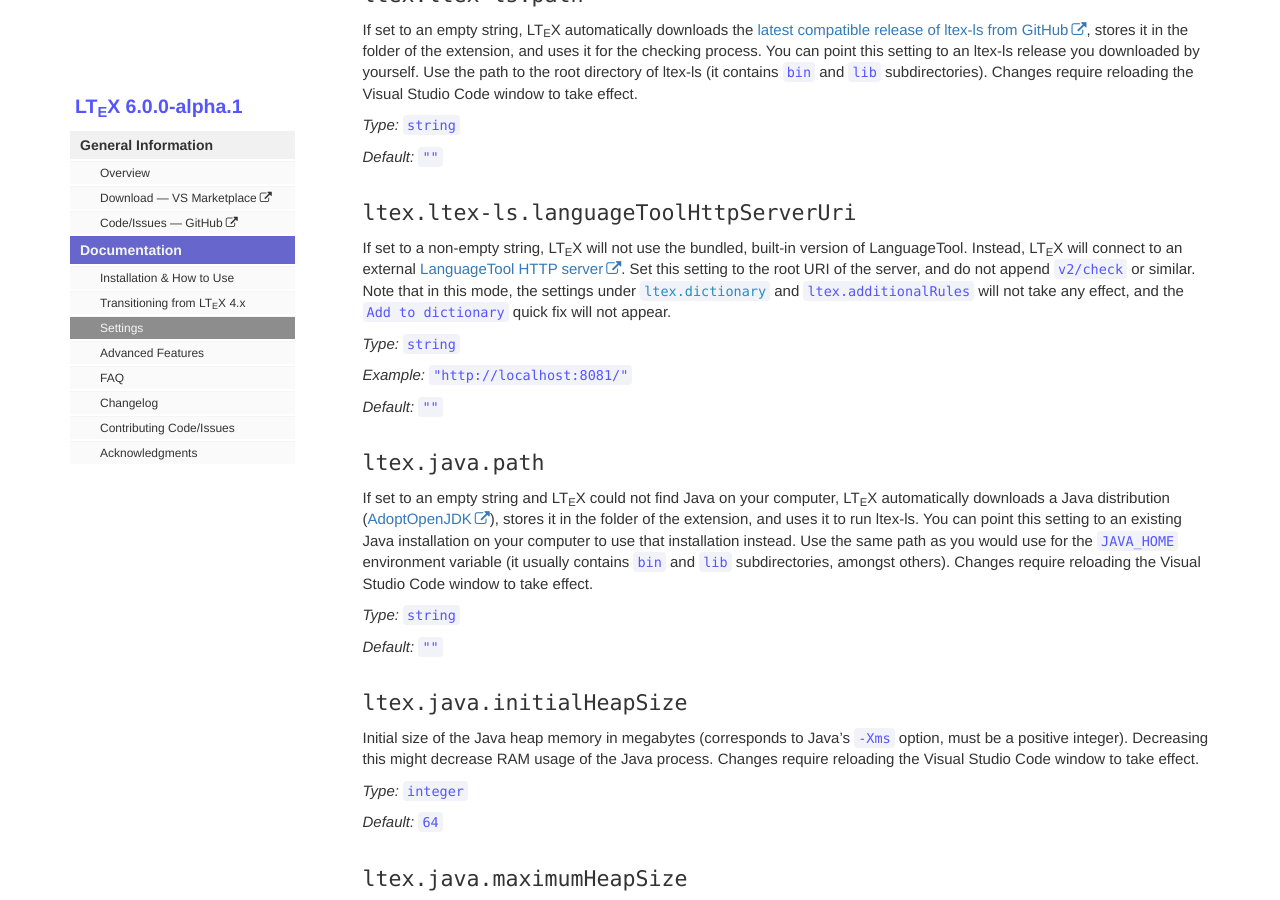
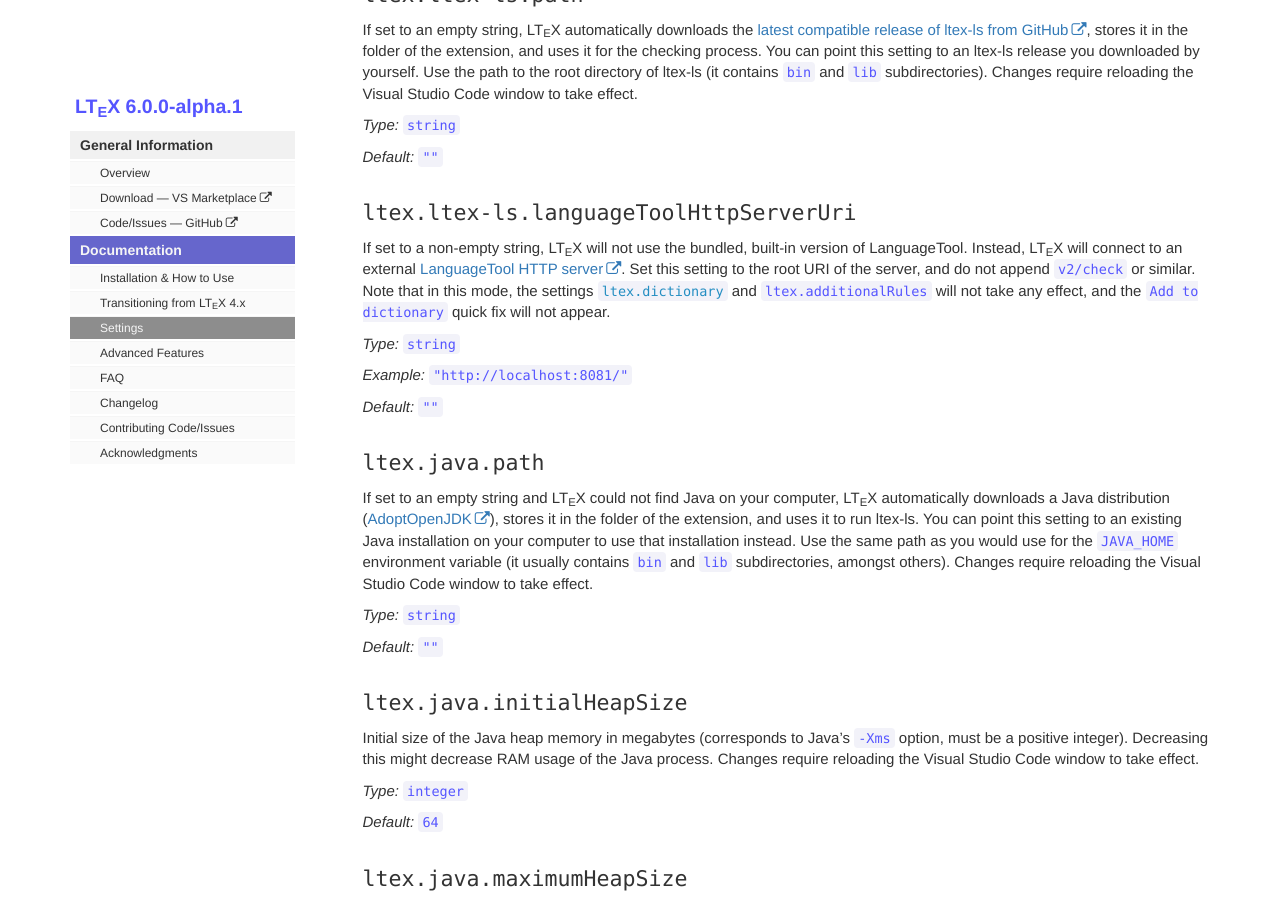
Before and after one commit to valentjn/vscode-ltex, a Jekyll site: the page built from pages/docs/settings.md, in a window 1280 px wide and 900 px high, scrolled down 2967 px. Built offline with Jekyll 4.4.1, drawn with Linux system fonts in a browser that asks for light colours.

Commit message:
Update settings

```diff
--- a/pages/docs/settings.md
+++ b/pages/docs/settings.md
@@ -826,7 +826,7 @@
 
 ## `ltex.ltex-ls.languageToolHttpServerUri`
 
-If set to a non-empty string, LTeX will not use the bundled, built-in version of LanguageTool. Instead, LTeX will connect to an external [LanguageTool HTTP server](http://wiki.languagetool.org/http-server). Set this setting to the root URI of the server, and do not append `v2/check` or similar. Note that in this mode, the settings under [`ltex.dictionary`](settings.html#ltexdictionary) and `ltex.additionalRules` will not take any effect, and the `Add to dictionary` quick fix will not appear.
+If set to a non-empty string, LTeX will not use the bundled, built-in version of LanguageTool. Instead, LTeX will connect to an external [LanguageTool HTTP server](http://wiki.languagetool.org/http-server). Set this setting to the root URI of the server, and do not append `v2/check` or similar. Note that in this mode, the settings [`ltex.dictionary`](settings.html#ltexdictionary) and `ltex.additionalRules` will not take any effect, and the `Add to dictionary` quick fix will not appear.
 
 *Type:* `string`
 
```
Also changed, not shown: other parts of pages/docs/settings.md (+1 -1 lines).
